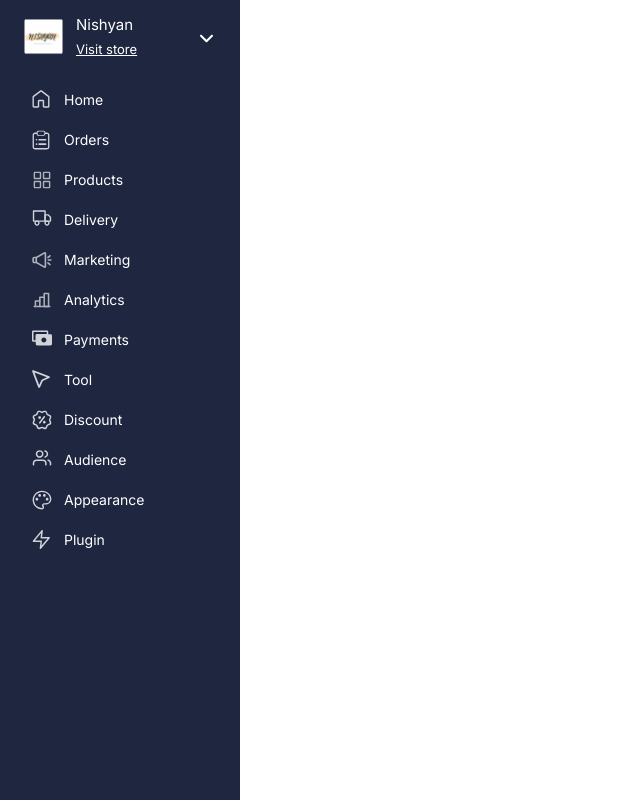
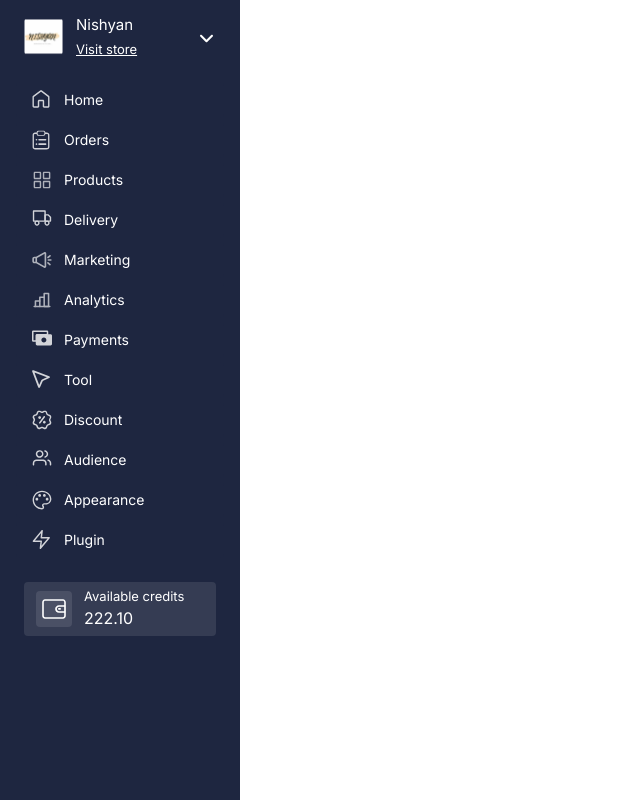
Before and after one commit to Vinayselukar21/playouts-v2, a Next.js app: page / in a window 1280 px wide. Shown: the whole page, without its empty margins (0-640 px from the left). Built offline with nearby package versions, Linux system fonts and the light colour scheme.

Commit message:
UI-Available credits section

```diff
--- a/app/_components/Navigation.js
+++ b/app/_components/Navigation.js
@@ -1,3 +1,4 @@
+"use client";
 import React from "react";
 import { NavigationItem } from "./NavigationItem";
 import companyImage from "../../public/Image.png";
@@ -25,9 +26,15 @@
             iconPath={item.svgPath}
             buttonTxt={item.name}
             linkRedirect="#"
+            onClick={() => {}}
           />
         ))}
       </div>
+      <NavigationItem
+        baseNav={true}
+        baseNavName="Available credits"
+        availableCredits="222.10"
+      />
     </aside>
   );
 };
--- a/app/_components/NavigationItem.js
+++ b/app/_components/NavigationItem.js
@@ -12,9 +12,13 @@
   navItem,
   iconPath,
   buttonTxt,
+  onClick,
+  baseNav,
+  baseNavName,
+  availableCredits,
 }) => {
   return (
-    <>
+    <div className="flex flex-col">
       {dropdown && (
         <div className="flex gap-[12px] h-[42px] mx-auto items-center w-[192px]">
           <div className="h-[40px] w-[40px]">
@@ -40,6 +44,7 @@
               fill="none"
               xmlns="http://www.w3.org/2000/svg"
             >
+              +
               <path
                 d="M0.846847 1.22185C1.26727 0.801426 1.92516 0.763206 2.38876 1.10719L2.52157 1.22185L8 6.69974L13.4784 1.22185C13.8988 0.801426 14.5567 0.763206 15.0203 1.10719L15.1532 1.22185C15.5736 1.64227 15.6118 2.30016 15.2678 2.76376L15.1532 2.89657L8.83736 9.21236C8.41694 9.63278 7.75905 9.671 7.29545 9.32702L7.16264 9.21236L0.846847 2.89657C0.384384 2.43411 0.384384 1.68431 0.846847 1.22185Z"
                 fill="white"
@@ -49,7 +54,10 @@
         </div>
       )}
       {navItem && (
-        <button className="flex gap-[12px] h-[36px] mx-auto items-center w-[208px] border border-none rounded-[4px] py-[8px] px-[16px] bg-[#1E2640] hover:bg-opacity-10 hover:bg-[#FFFFFF]">
+        <button
+          className="flex gap-[12px] h-[36px] mx-auto items-center w-[208px] border border-none rounded-[4px] py-[8px] px-[16px] bg-[#1E2640] hover:bg-opacity-10 hover:bg-[#FFFFFF]"
+          onClick={onClick}
+        >
           <div className=" h-[20px] w-[20px] opacity-80">{iconPath}</div>
           <div>
             <p className="text-[#FFFFFF] text-[14px] font-bold-500 leading-[20px]">
@@ -58,6 +66,41 @@
           </div>
         </button>
       )}
-    </>
+
+      {baseNav && (
+        <div className="flex gap-[10px] h-[54px] px-[12px] py-[6px] mx-auto items-center w-[192px] bg-[#353C53] border border-none rounded-[4px]">
+          <div className="flex items-center gap-[12px] w-[149px] h-[42px] ">
+            <div className="flex items-center gap-[10px] h-[36px] w-[36px] border border-none rounded-[4px] p-[6px] bg-opacity-10 bg-[#FFFFFF]">
+              <div className="flex items-center w-[24px] h-[24px] ">
+                <svg
+                  width="24"
+                  height="20"
+                  viewBox="0 0 24 20"
+                  fill="none"
+                  xmlns="http://www.w3.org/2000/svg"
+                >
+                  <path
+                    fill-rule="evenodd"
+                    clip-rule="evenodd"
+                    d="M3.0002 1.79727C2.42343 1.79727 1.8002 2.35527 1.8002 3.24727V16.7473C1.8002 17.6393 2.42343 18.1973 3.0002 18.1973H21.0002C21.577 18.1973 22.2002 17.6393 22.2002 16.7473V13.8473H17.0003C14.874 13.8473 13.1503 12.1236 13.1503 9.99727C13.1503 7.87097 14.874 6.14727 17.0003 6.14727H22.2002V3.24727C22.2002 2.35527 21.577 1.79727 21.0002 1.79727H3.0002ZM23.8002 6.14727V3.24727C23.8002 1.65398 22.6326 0.197266 21.0002 0.197266H3.0002C1.36782 0.197266 0.200195 1.65398 0.200195 3.24727V16.7473C0.200195 18.3405 1.36782 19.7973 3.0002 19.7973H21.0002C22.6326 19.7973 23.8002 18.3405 23.8002 16.7473V13.8473H23.8503V6.14727H23.8002ZM16.0002 9.94727C16.0002 9.47783 16.3808 9.09727 16.8502 9.09727H18.1502C18.6197 9.09727 19.0002 9.47783 19.0002 9.94727C19.0002 10.4167 18.6197 10.7973 18.1502 10.7973H16.8502C16.3808 10.7973 16.0002 10.4167 16.0002 9.94727ZM14.8503 9.99727C14.8503 8.80986 15.8129 7.84727 17.0003 7.84727H22.1503V12.1473H17.0003C15.8129 12.1473 14.8503 11.1847 14.8503 9.99727Z"
+                    fill="white"
+                  />
+                </svg>
+              </div>
+            </div>
+            <div className="flex flex-col gap-[2px] h-[42px] w-[101px]">
+              <p className="w-full text-bold-400 text-white text-[13px] leading-[16px]">
+                {baseNavName}
+              </p>
+              <div className="w-[51px] h-[24px] ">
+                <p className="w-full text-bold-500 text-white text-[16px] leading-[24px]">
+                  {availableCredits}
+                </p>
+              </div>
+            </div>
+          </div>
+        </div>
+      )}
+    </div>
   );
 };
```
